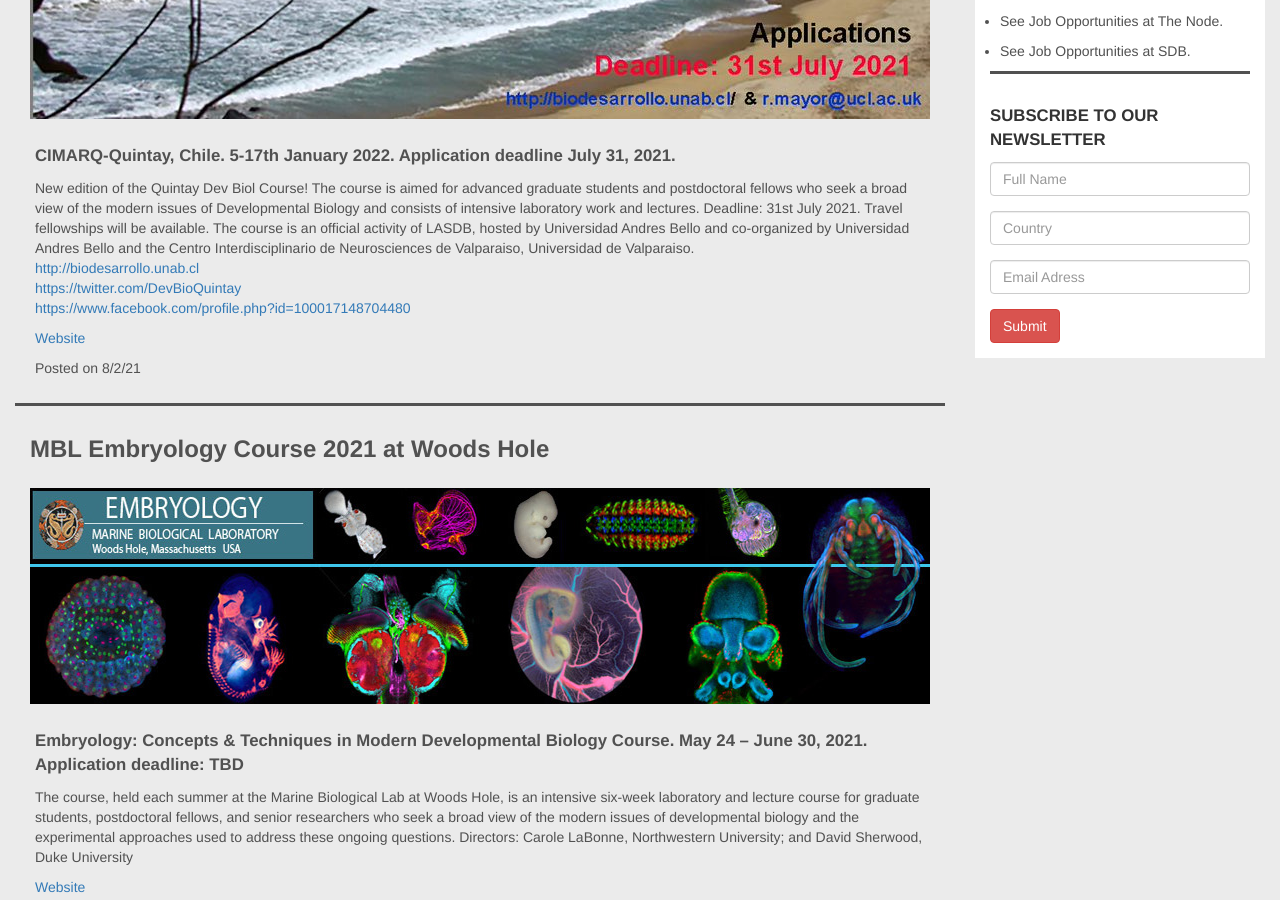
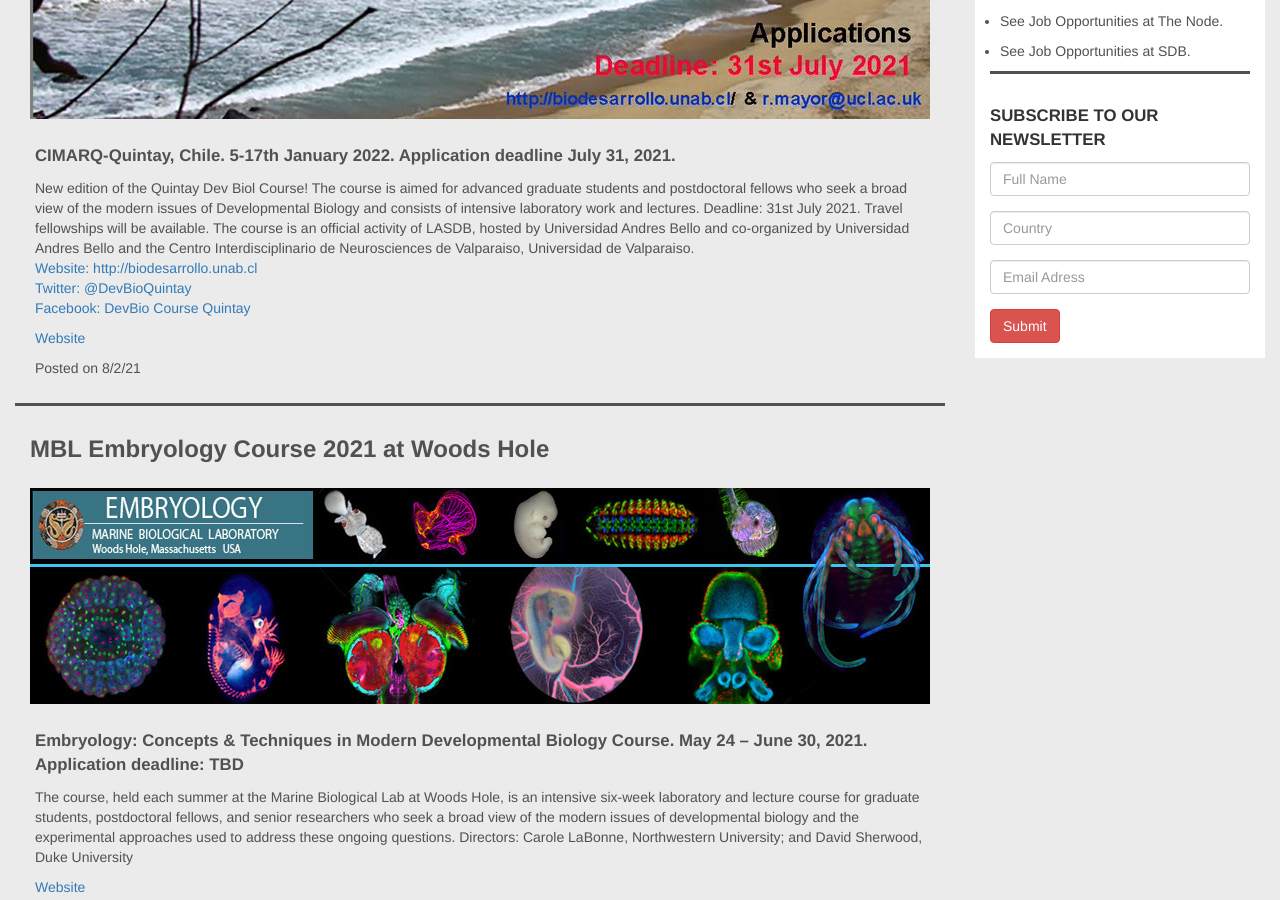
Before and after one commit to lasdb/lasdb.github.io, a Jekyll site: the page built from _posts/2000-01-01-news.markdown, in a window 1280 px wide and 900 px high, scrolled down 730 px. Built offline with Jekyll 4.4.1, drawn with Linux system fonts in a browser that asks for light colours; nearby versions of some CDN libraries.

Commit message:
Update 2000-01-01-news.markdown

```diff
--- a/_posts/2000-01-01-news.markdown
+++ b/_posts/2000-01-01-news.markdown
@@ -10,9 +10,9 @@
     date: '8/2/21'
     subtitle: 'CIMARQ-Quintay, Chile. 5-17th January 2022. Application deadline July 31, 2021.'
     body: 'New edition of the Quintay Dev Biol Course! The course is aimed for advanced graduate students and postdoctoral fellows who seek a broad view of the modern issues of Developmental Biology and consists of intensive laboratory work and lectures. Deadline: 31st July 2021. Travel fellowships will be available. The course is an official activity of LASDB, hosted by Universidad Andres Bello and co-organized by Universidad Andres Bello and the Centro Interdisciplinario de Neurosciences de Valparaiso, Universidad de Valparaiso. <br>
-    <a href="Website: http://biodesarrollo.unab.cl" target="_blank">http://biodesarrollo.unab.cl</a> <br>
-    <a href="Twitter: @DevBioQuintay" target="_blank">https://twitter.com/DevBioQuintay</a> <br>
-    <a href="Facebook: DevBio Course Quintay" target="_blank">https://www.facebook.com/profile.php?id=100017148704480</a> <br>'
+    <a href="http://biodesarrollo.unab.cl" target="_blank">Website: http://biodesarrollo.unab.cl</a> <br>
+    <a href="https://twitter.com/DevBioQuintay" target="_blank">Twitter: @DevBioQuintay</a> <br>
+    <a href="https://www.facebook.com/profile.php?id=100017148704480" target="_blank">Facebook: DevBio Course Quintay</a> <br>'
     imageSm: 'img/news/Quintay2022-sm.jpg'
     imageBg: '../img/news/Quintay2022-bg.jpg'
     URL: 'http://biodesarrollo.unab.cl/'
```
